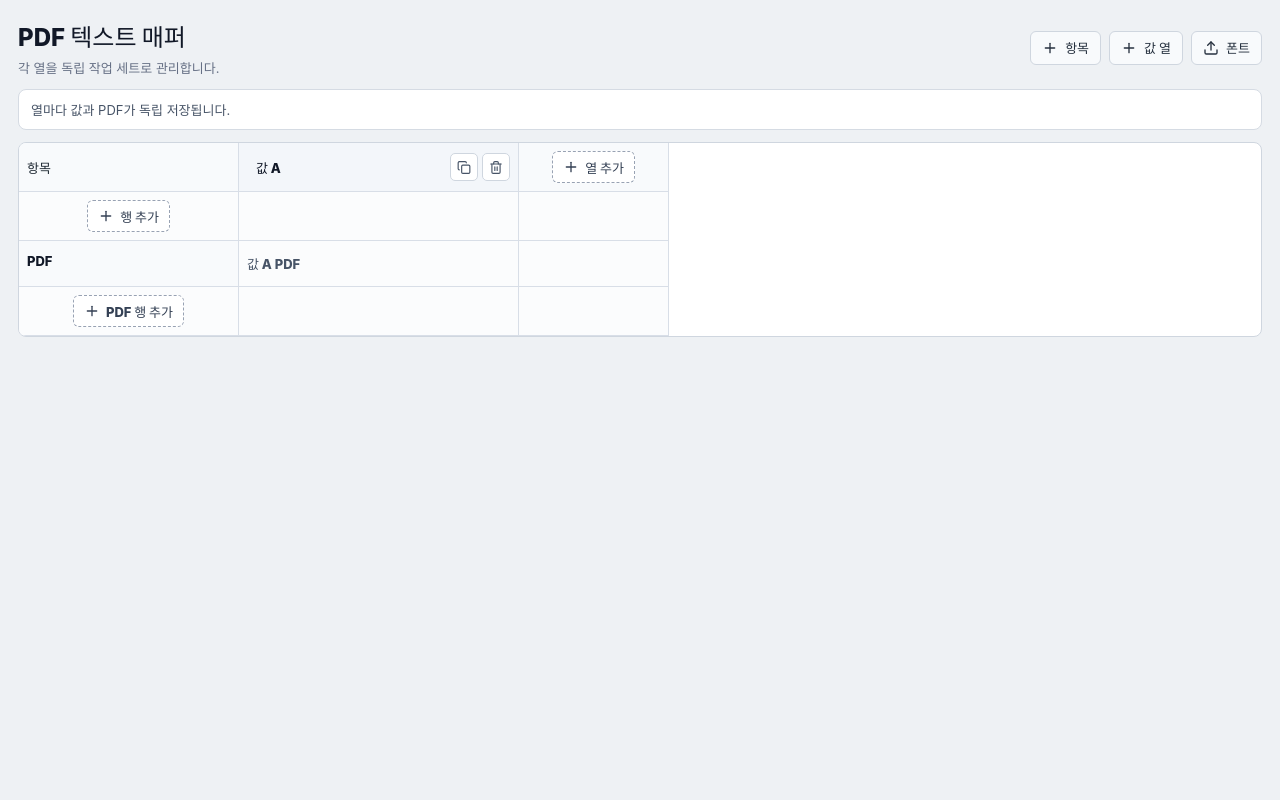
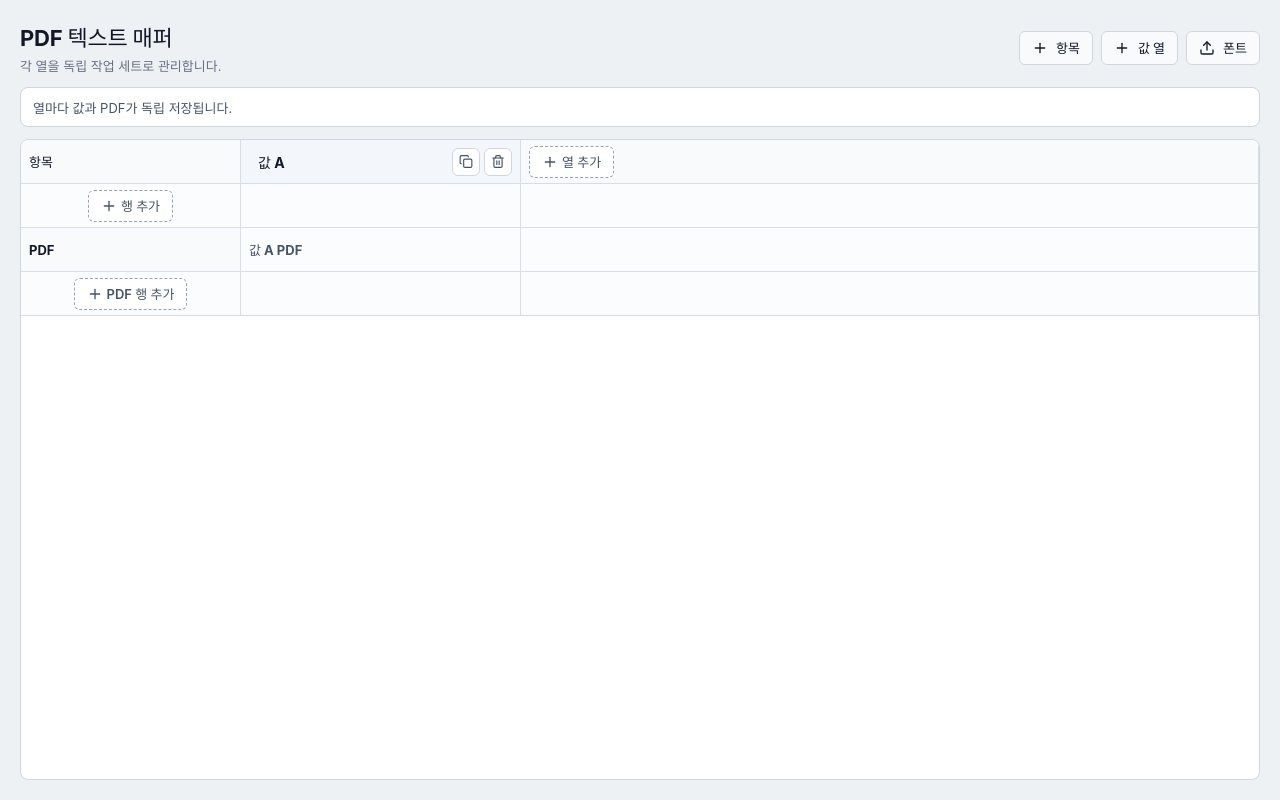
Before and after one commit to oz9564-hash/Pwork, a React (Vite) app: page / in a window 1280 px wide. Both pictures are taken after a click on the button "값 열". Built offline with nearby package versions, Linux system fonts and the light colour scheme.

Commit message:
Refine spreadsheet layout and design tokens

```diff
--- a/src/App.tsx
+++ b/src/App.tsx
@@ -388,7 +388,7 @@
           <div
             className="sheet"
             style={{
-              gridTemplateColumns: `220px ${columns.map((column) => `${getColumnWidth(column.id)}px`).join(" ")} 150px`,
+              gridTemplateColumns: `220px ${columns.map((column) => `${getColumnWidth(column.id)}px`).join(" ")} minmax(160px, 1fr)`,
             }}
           >
             <div className="sheetCell sheetHead stickyCol">항목</div>
--- a/src/styles.css
+++ b/src/styles.css
@@ -1,8 +1,60 @@
+/* =========================================================================
+   Design tokens
+   ========================================================================= */
 :root {
   font-family:
     Inter, Pretendard, "Segoe UI", system-ui, -apple-system, BlinkMacSystemFont, sans-serif;
-  color: #1f2933;
-  background: #eef1f4;
+
+  /* Type scale */
+  --fs-xs: 12px;
+  --fs-sm: 13px;
+  --fs-base: 14px;
+  --fs-title: 18px;
+  --fs-h1: 22px;
+
+  /* Weights */
+  --fw-medium: 500;
+  --fw-semibold: 600;
+  --fw-bold: 700;
+
+  /* Surfaces & lines */
+  --bg-app: #eef1f4;
+  --bg-surface: #ffffff;
+  --bg-muted: #f8fafc;
+  --bg-header: #f3f6fa;
+  --bg-subtle: #fbfcfd;
+  --border: #d8dee7;
+  --border-strong: #cfd6df;
+
+  /* Text */
+  --text: #111827;
+  --text-secondary: #475467;
+  --text-muted: #667085;
+
+  /* Accents */
+  --primary: #2563eb;
+  --primary-hover: #1d4ed8;
+  --primary-soft: #eff6ff;
+  --danger: #b42318;
+  --danger-strong: #dc2626;
+
+  /* Radius */
+  --radius-sm: 6px;
+  --radius-md: 8px;
+
+  /* Spacing */
+  --space-1: 4px;
+  --space-2: 8px;
+  --space-3: 12px;
+  --space-4: 16px;
+  --space-5: 20px;
+
+  /* Grid */
+  --row-h: 44px;
+
+  color: var(--text);
+  background: var(--bg-app);
+  font-size: var(--fs-base);
   font-synthesis: none;
   text-rendering: optimizeLegibility;
   -webkit-font-smoothing: antialiased;
@@ -21,7 +73,7 @@
 
 body {
   margin: 0;
-  min-width: 1180px;
+  min-width: 960px;
 }
 
 button,
@@ -36,80 +88,91 @@
 
 button:disabled {
   cursor: not-allowed;
-  opacity: 0.55;
+  opacity: 0.5;
 }
 
+/* =========================================================================
+   App shell
+   ========================================================================= */
 .appShell {
+  display: flex;
+  flex-direction: column;
   min-height: 100vh;
-  padding: 18px;
+  padding: var(--space-5);
+  gap: var(--space-3);
 }
 
 .topBar {
   display: flex;
   align-items: center;
   justify-content: space-between;
-  gap: 18px;
-  margin-bottom: 12px;
+  gap: var(--space-4);
 }
 
 .topBar h1,
 .modalHeader h2 {
   margin: 0;
-  color: #111827;
+  color: var(--text);
 }
 
 .topBar h1 {
-  font-size: 24px;
-  font-weight: 760;
+  font-size: var(--fs-h1);
+  font-weight: var(--fw-bold);
+  letter-spacing: -0.01em;
 }
 
 .topBar p,
 .modalHeader p {
-  margin: 5px 0 0;
-  color: #667085;
-  font-size: 13px;
+  margin: var(--space-1) 0 0;
+  color: var(--text-muted);
+  font-size: var(--fs-sm);
 }
 
 .topActions {
   display: flex;
   align-items: center;
-  gap: 8px;
+  gap: var(--space-2);
 }
 
 .notice {
   display: flex;
+  flex-wrap: wrap;
+  align-items: center;
   justify-content: space-between;
-  gap: 16px;
+  gap: var(--space-2) var(--space-4);
   min-height: 40px;
-  padding: 10px 12px;
-  margin-bottom: 12px;
-  border: 1px solid #d5dbe3;
-  border-radius: 8px;
-  background: #ffffff;
-  color: #475467;
-  font-size: 13px;
+  padding: var(--space-2) var(--space-3);
+  border: 1px solid var(--border-strong);
+  border-radius: var(--radius-md);
+  background: var(--bg-surface);
+  color: var(--text-secondary);
+  font-size: var(--fs-sm);
 }
 
 .notice strong {
-  color: #b42318;
-  font-weight: 680;
+  color: var(--danger);
+  font-weight: var(--fw-semibold);
 }
 
+/* =========================================================================
+   Buttons
+   ========================================================================= */
 .button,
 .iconButton,
 .smallButton {
   display: inline-flex;
   align-items: center;
   justify-content: center;
-  gap: 7px;
+  gap: var(--space-2);
   min-height: 34px;
-  border: 1px solid #cfd6df;
-  border-radius: 6px;
-  padding: 0 11px;
-  background: #ffffff;
-  color: #26313f;
-  font-weight: 680;
-  font-size: 13px;
+  border: 1px solid var(--border-strong);
+  border-radius: var(--radius-sm);
+  padding: 0 var(--space-3);
+  background: var(--bg-surface);
+  color: var(--text);
+  font-weight: var(--fw-semibold);
+  font-size: var(--fs-sm);
+  transition: background 0.12s ease, border-color 0.12s ease, color 0.12s ease;
 }
 
 .button input,
@@ -118,14 +181,25 @@
 }
 
 .button.primary {
-  border-color: #2563eb;
-  background: #2563eb;
+  border-color: var(--primary);
+  background: var(--primary);
   color: #ffffff;
+}
+
+.button.primary:hover {
+  border-color: var(--primary-hover);
+  background: var(--primary-hover);
 }
 
 .button.secondary,
 .smallButton {
-  background: #f8fafc;
+  background: var(--bg-muted);
+}
+
+.button.secondary:hover,
+.smallButton:hover {
+  border-color: #b6c0cd;
+  background: #eef2f7;
 }
 
 .button.ghost {
@@ -133,9 +207,13 @@
   background: transparent;
 }
 
+.button.ghost:hover {
+  background: var(--bg-muted);
+}
+
 .button.danger,
 .iconButton.danger {
-  color: #b42318;
+  color: var(--danger);
 }
 
 .button.full {
@@ -143,29 +221,43 @@
 }
 
 .iconButton {
-  width: 36px;
-  padding: 1px 3px;
+  width: 34px;
+  padding: 0;
 }
 
+.iconButton:hover {
+  border-color: #b6c0cd;
+  background: var(--bg-muted);
+}
+
+/* =========================================================================
+   Empty state
+   ========================================================================= */
 .emptySheet {
   display: flex;
+  flex: 1;
   flex-direction: column;
   align-items: center;
   justify-content: center;
-  gap: 12px;
+  gap: var(--space-3);
   min-height: 430px;
-  border: 1px solid #d5dbe3;
-  border-radius: 8px;
-  background: #ffffff;
-  color: #667085;
+  border: 1px solid var(--border-strong);
+  border-radius: var(--radius-md);
+  background: var(--bg-surface);
+  color: var(--text-muted);
+  font-size: var(--fs-base);
 }
 
+/* =========================================================================
+   Sheet (spreadsheet surface)
+   ========================================================================= */
 .sheetWrap {
-  border: 1px solid #cfd6df;
-  border-radius: 8px;
-  background: #ffffff;
+  flex: 1;
+  min-height: 0;
+  border: 1px solid var(--border-strong);
+  border-radius: var(--radius-md);
+  background: var(--bg-surface);
   overflow: auto;
-  max-height: calc(100vh - 118px);
 }
 
 .sheet {
@@ -175,30 +267,31 @@
 }
 
 .sheetCell {
-  min-height: 48px;
-  border-right: 1px solid #d8dee7;
-  border-bottom: 1px solid #d8dee7;
-  background: #ffffff;
-  padding: 8px;
+  display: flex;
+  align-items: center;
+  min-height: var(--row-h);
+  border-right: 1px solid var(--border);
+  border-bottom: 1px solid var(--border);
+  background: var(--bg-surface);
+  padding: 0 var(--space-2);
 }
 
 .sheetHead {
   position: sticky;
   top: 0;
   z-index: 4;
-  display: flex;
-  align-items: center;
-  min-height: 48px;
-  background: #f3f6fa;
-  font-size: 13px;
-  font-weight: 800;
+  min-height: var(--row-h);
+  background: var(--bg-header);
+  color: var(--text);
+  font-size: var(--fs-sm);
+  font-weight: var(--fw-bold);
 }
 
 .stickyCol {
   position: sticky;
   left: 0;
   z-index: 3;
-  background: #f8fafc;
+  background: var(--bg-muted);
 }
 
 .sheetHead.stickyCol {
@@ -208,36 +301,57 @@
 .columnHead {
   position: sticky;
   justify-content: space-between;
-  gap: 8px;
+  gap: var(--space-2);
   overflow: visible;
 }
 
 .addColumnCell {
-  justify-content: center;
-  background: #f8fafc;
+  justify-content: flex-start;
+  background: var(--bg-muted);
 }
 
 .columnHead input,
 .rowLabel input,
 .valueCell input {
   width: 100%;
-  height: 32px;
+  height: 100%;
+  min-height: 30px;
   border: 1px solid transparent;
-  border-radius: 5px;
-  padding: 0 8px;
+  border-radius: var(--radius-sm);
+  padding: 0 var(--space-2);
   background: transparent;
-  color: #111827;
+  color: var(--text);
+  font-size: var(--fs-base);
 }
 
 .columnHead input {
-  font-weight: 800;
+  font-weight: var(--fw-bold);
 }
 
 .columnHead input:focus,
-.rowLabel input:focus,
+.rowLabel input:focus {
+  border-color: var(--primary);
+  background: var(--bg-surface);
+  outline: none;
+}
+
+/* Value cells behave like true spreadsheet cells: input fills the whole cell */
+.valueCell {
+  padding: 0;
+}
+
+.valueCell input {
+  border-radius: 0;
+  padding: 0 var(--space-3);
+}
+
+.valueCell input:hover {
+  background: var(--bg-muted);
+}
+
 .valueCell input:focus {
-  border-color: #2563eb;
-  background: #ffffff;
+  box-shadow: inset 0 0 0 2px var(--primary);
+  background: var(--bg-surface);
   outline: none;
 }
 
@@ -245,7 +359,7 @@
 .pdfCardActions {
   display: flex;
   align-items: center;
-  gap: 4px;
+  gap: var(--space-1);
   flex-shrink: 0;
 }
 
@@ -262,12 +376,14 @@
 .columnResizeHandle::after {
   content: "";
   position: absolute;
-  top: 8px;
+  top: var(--space-2);
   right: 3px;
-  width: 1px;
+  width: 2px;
   height: calc(100% - 16px);
-  background: #98a2b3;
+  border-radius: 1px;
+  background: var(--primary);
   opacity: 0;
+  transition: opacity 0.12s ease;
 }
 
 .columnResizeHandle:hover::after {
@@ -282,29 +398,34 @@
   justify-content: center;
   width: 28px;
   height: 28px;
-  border: 1px solid #cfd6df;
-  border-radius: 5px;
-  background: #ffffff;
-  color: #475467;
+  border: 1px solid var(--border-strong);
+  border-radius: var(--radius-sm);
+  background: var(--bg-surface);
+  color: var(--text-secondary);
+  transition: background 0.12s ease, border-color 0.12s ease, color 0.12s ease;
+}
+
+.columnTools button:hover,
+.rowLabel button:hover,
+.pdfCardActions button:hover {
+  border-color: #b6c0cd;
+  background: var(--bg-muted);
+  color: var(--text);
 }
 
 .rowLabel {
-  display: flex;
-  align-items: center;
-  gap: 6px;
-  font-weight: 700;
+  gap: var(--space-2);
+  font-weight: var(--fw-semibold);
 }
 
 .addRowLabel,
 .addRowCell,
 .emptyAddColumnCell {
-  min-height: 46px;
-  background: #fbfcfd;
+  min-height: var(--row-h);
+  background: var(--bg-subtle);
 }
 
 .addRowLabel {
-  display: flex;
-  align-items: center;
   justify-content: center;
 }
 
@@ -312,109 +433,108 @@
   display: inline-flex;
   align-items: center;
   justify-content: center;
-  gap: 6px;
+  gap: var(--space-1);
   min-height: 32px;
   border: 1px dashed #98a2b3;
-  border-radius: 6px;
-  background: #ffffff;
-  color: #344054;
-  padding: 0 10px;
-  font-size: 13px;
-  font-weight: 760;
+  border-radius: var(--radius-sm);
+  background: var(--bg-surface);
+  color: var(--text-secondary);
+  padding: 0 var(--space-3);
+  font-size: var(--fs-sm);
+  font-weight: var(--fw-semibold);
+  transition: background 0.12s ease, border-color 0.12s ease, color 0.12s ease;
 }
 
 .addSheetButton:hover {
-  border-color: #2563eb;
-  color: #1d4ed8;
-  background: #eff6ff;
+  border-color: var(--primary);
+  color: var(--primary-hover);
+  background: var(--primary-soft);
 }
 
-.valueCell {
-  display: flex;
-  align-items: center;
-}
-
+/* PDF section of the sheet */
 .pdfLabel {
-  min-height: 44px;
-  display: flex;
-  align-items: flex-start;
-  padding-top: 12px;
-  color: #111827;
-  font-size: 13px;
-  font-weight: 800;
+  min-height: var(--row-h);
+  color: var(--text);
+  font-size: var(--fs-sm);
+  font-weight: var(--fw-bold);
 }
 
 .pdfSectionHead {
-  min-height: 44px;
-  display: flex;
-  align-items: center;
-  background: #fbfcfd;
-  color: #475467;
-  font-size: 13px;
-  font-weight: 800;
+  min-height: var(--row-h);
+  background: var(--bg-subtle);
+  color: var(--text-secondary);
+  font-size: var(--fs-sm);
+  font-weight: var(--fw-bold);
 }
 
 .pdfSlotCell {
-  min-height: 56px;
-  display: flex;
-  align-items: center;
-  background: #fbfcfd;
+  min-height: calc(var(--row-h) + 14px);
+  background: var(--bg-subtle);
 }
 
 .pdfCard {
   display: grid;
   grid-template-columns: minmax(0, 1fr) auto;
-  gap: 8px;
+  gap: var(--space-2);
   align-items: center;
   width: 100%;
   min-height: 42px;
-  border: 2px solid #8a8f98;
-  border-radius: 4px;
-  background: #ffffff;
-  padding: 7px 8px;
+  border: 1px solid var(--border-strong);
+  border-radius: var(--radius-sm);
+  background: var(--bg-surface);
+  padding: var(--space-2);
   cursor: pointer;
+  transition: border-color 0.12s ease, box-shadow 0.12s ease;
+}
+
+.pdfCard:hover {
+  border-color: #b6c0cd;
 }
 
 .pdfCard.ready {
-  border-color: #2563eb;
-  background: #eff6ff;
+  border-color: var(--primary);
+  background: var(--primary-soft);
 }
 
 .pdfCard span {
   overflow: hidden;
   white-space: nowrap;
   text-overflow: ellipsis;
-  color: #111827;
-  font-size: 13px;
-  font-weight: 720;
+  color: var(--text);
+  font-size: var(--fs-sm);
+  font-weight: var(--fw-semibold);
 }
 
 .pdfUploadSlot {
   display: inline-flex;
   align-items: center;
   justify-content: center;
-  gap: 6px;
+  gap: var(--space-2);
   width: 100%;
   min-height: 38px;
   border: 1px dashed #98a2b3;
-  border-radius: 6px;
-  background: #ffffff;
-  color: #475467;
-  font-size: 13px;
-  font-weight: 760;
+  border-radius: var(--radius-sm);
+  background: var(--bg-surface);
+  color: var(--text-secondary);
+  font-size: var(--fs-sm);
+  font-weight: var(--fw-semibold);
   cursor: pointer;
+  transition: background 0.12s ease, border-color 0.12s ease, color 0.12s ease;
 }
 
 .pdfUploadSlot:hover {
-  border-color: #2563eb;
-  color: #1d4ed8;
-  background: #eff6ff;
+  border-color: var(--primary);
+  color: var(--primary-hover);
+  background: var(--primary-soft);
 }
 
 .pdfUploadSlot input {
   display: none;
 }
 
+/* =========================================================================
+   Modal
+   ========================================================================= */
 .modalBackdrop {
   position: fixed;
   inset: 0;
@@ -422,7 +542,7 @@
   display: flex;
   align-items: center;
   justify-content: center;
-  padding: 18px;
+  padding: var(--space-5);
   background: rgb(15 23 42 / 0.52);
 }
 
@@ -431,10 +551,15 @@
   grid-template-rows: auto minmax(0, 1fr) auto;
   width: min(1420px, calc(100vw - 36px));
   height: min(900px, calc(100vh - 36px));
-  border-radius: 8px;
-  background: #ffffff;
+  border-radius: var(--radius-md);
+  background: var(--bg-surface);
   overflow: hidden;
   box-shadow: 0 22px 70px rgb(15 23 42 / 0.26);
+}
+
+.modalHeader h2 {
+  font-size: var(--fs-title);
+  font-weight: var(--fw-bold);
 }
 
 .modalHeader,
@@ -442,21 +567,21 @@
   display: flex;
   align-items: center;
   justify-content: space-between;
-  gap: 16px;
-  padding: 14px 16px;
+  gap: var(--space-4);
+  padding: var(--space-3) var(--space-4);
   border-bottom: 1px solid #e4e7ec;
 }
 
 .modalFooter {
   border-top: 1px solid #e4e7ec;
   border-bottom: 0;
-  color: #667085;
-  font-size: 13px;
+  color: var(--text-muted);
+  font-size: var(--fs-sm);
 }
 
 .modalFooter > div {
   display: flex;
-  gap: 8px;
+  gap: var(--space-2);
 }
 
 .setupLayout {
@@ -468,23 +593,25 @@
 .fieldRail {
   display: flex;
   flex-direction: column;
-  gap: 12px;
+  gap: var(--space-3);
   min-height: 0;
-  padding: 14px;
+  padding: var(--space-4);
   border-right: 1px solid #e4e7ec;
-  background: #f8fafc;
+  background: var(--bg-muted);
 }
 
 .railTitle {
-  color: #475467;
-  font-size: 12px;
-  font-weight: 800;
+  color: var(--text-secondary);
+  font-size: var(--fs-xs);
+  font-weight: var(--fw-bold);
+  text-transform: uppercase;
+  letter-spacing: 0.04em;
 }
 
 .fieldList {
   display: flex;
   flex-direction: column;
-  gap: 8px;
+  gap: var(--space-2);
   overflow: auto;
   max-height: 310px;
 }
@@ -494,64 +621,80 @@
   gap: 3px;
   width: 100%;
   min-height: 56px;
-  border: 1px solid #d5dbe3;
-  border-radius: 8px;
-  background: #ffffff;
-  padding: 8px 10px;
+  border: 1px solid var(--border-strong);
+  border-radius: var(--radius-md);
+  background: var(--bg-surface);
+  padding: var(--space-2) var(--space-3);
   text-align: left;
+  transition: border-color 0.12s ease, box-shadow 0.12s ease;
+}
+
+.fieldButton:hover {
+  border-color: #b6c0cd;
 }
 
 .fieldButton span {
-  color: #475467;
-  font-size: 12px;
-  font-weight: 700;
+  color: var(--text-secondary);
+  font-size: var(--fs-xs);
+  font-weight: var(--fw-semibold);
 }
 
 .fieldButton strong {
-  color: #111827;
-  font-size: 14px;
-  font-weight: 720;
+  color: var(--text);
+  font-size: var(--fs-base);
+  font-weight: var(--fw-semibold);
   overflow-wrap: anywhere;
 }
 
 .fieldButton.active {
-  border-color: #2563eb;
+  border-color: var(--primary);
   box-shadow: 0 0 0 2px rgb(37 99 235 / 0.14);
 }
 
 .areaEditor {
   display: flex;
   flex-direction: column;
-  gap: 10px;
-  padding-top: 12px;
-  border-top: 1px solid #d5dbe3;
+  gap: var(--space-3);
+  padding-top: var(--space-3);
+  border-top: 1px solid var(--border-strong);
 }
 
 .areaEditor label {
   display: grid;
-  gap: 5px;
-  color: #475467;
-  font-size: 12px;
-  font-weight: 700;
+  gap: var(--space-1);
+  color: var(--text-secondary);
+  font-size: var(--fs-xs);
+  font-weight: var(--fw-semibold);
 }
 
 .areaEditor input,
 .areaEditor select {
   width: 100%;
   height: 36px;
-  border: 1px solid #cfd6df;
-  border-radius: 6px;
-  padding: 0 10px;
-  color: #111827;
-  background: #ffffff;
+  border: 1px solid var(--border-strong);
+  border-radius: var(--radius-sm);
+  padding: 0 var(--space-3);
+  color: var(--text);
+  background: var(--bg-surface);
+  font-size: var(--fs-base);
+}
+
+.areaEditor input:focus,
+.areaEditor select:focus {
+  border-color: var(--primary);
+  outline: none;
+  box-shadow: 0 0 0 2px rgb(37 99 235 / 0.14);
 }
 
 .areaEditor p {
   margin: 0;
-  color: #667085;
-  font-size: 13px;
+  color: var(--text-muted);
+  font-size: var(--fs-sm);
 }
 
+/* =========================================================================
+   PDF stage
+   ========================================================================= */
 .pdfStageWrap {
   display: grid;
   grid-template-rows: auto minmax(0, 1fr);
@@ -564,25 +707,25 @@
   display: flex;
   align-items: center;
   justify-content: center;
-  gap: 12px;
-  padding: 10px;
-  border-bottom: 1px solid #cfd6df;
-  background: #ffffff;
-  color: #475467;
-  font-size: 13px;
-  font-weight: 760;
+  gap: var(--space-3);
+  padding: var(--space-2);
+  border-bottom: 1px solid var(--border-strong);
+  background: var(--bg-surface);
+  color: var(--text-secondary);
+  font-size: var(--fs-sm);
+  font-weight: var(--fw-semibold);
 }
 
 .pdfScroll {
   min-height: 0;
   overflow: auto;
-  padding: 22px;
+  padding: var(--space-5);
 }
 
 .pdfCanvasBox {
   position: relative;
   margin: 0 auto;
-  background: #ffffff;
+  background: var(--bg-surface);
   box-shadow: 0 8px 24px rgb(15 23 42 / 0.18);
 }
 
@@ -604,12 +747,12 @@
   position: absolute;
   z-index: 2;
   transform: translate(-50%, -50%);
-  border: 1px dashed #2563eb;
+  border: 1px dashed var(--primary);
   background: rgb(239 246 255 / 0.72);
-  color: #1d4ed8;
+  color: var(--primary-hover);
   padding: 1px 3px;
   font-family: "LocalBatang", Batang, serif;
-  font-weight: 500;
+  font-weight: var(--fw-medium);
   line-height: 1;
   white-space: nowrap;
   pointer-events: none;
@@ -626,7 +769,7 @@
   color: #991b1b;
   padding: 1px 3px;
   font-family: "LocalBatang", Batang, serif;
-  font-weight: 500;
+  font-weight: var(--fw-medium);
   line-height: 1;
   cursor: move;
   user-select: none;
@@ -641,33 +784,33 @@
   justify-content: center;
   width: 16px;
   height: 16px;
-  border: 1px solid #dc2626;
+  border: 1px solid var(--danger-strong);
   border-radius: 50%;
-  background: #ffffff;
-  color: #dc2626;
+  background: var(--bg-surface);
+  color: var(--danger-strong);
   padding: 0;
   font-family:
     Inter, Pretendard, "Segoe UI", system-ui, -apple-system, BlinkMacSystemFont, sans-serif;
-  font-size: 12px;
-  font-weight: 800;
+  font-size: var(--fs-xs);
+  font-weight: var(--fw-bold);
   line-height: 1;
   cursor: pointer;
 }
 
 .mappedArea.selected {
-  border-color: #2563eb;
+  border-color: var(--primary);
   background: rgb(239 246 255 / 0.86);
-  color: #1d4ed8;
+  color: var(--primary-hover);
 }
 
 .mappedArea.preview {
   align-items: flex-start;
   border-color: transparent;
   background: transparent;
-  color: #111827;
+  color: var(--text);
   font-family: "LocalBatang", Batang, serif;
   padding: 0;
-  font-weight: 500;
+  font-weight: var(--fw-medium);
   line-height: 1;
   cursor: default;
   pointer-events: none;
@@ -680,11 +823,11 @@
 }
 
 .mappedArea strong {
-  color: #1d4ed8;
+  color: var(--primary-hover);
   font-family:
     Inter, Pretendard, "Segoe UI", system-ui, -apple-system, BlinkMacSystemFont, sans-serif;
-  font-size: 12px;
-  font-weight: 800;
+  font-size: var(--fs-xs);
+  font-weight: var(--fw-bold);
 }
 
 .loading {
@@ -693,10 +836,10 @@
   left: 50%;
   top: 50%;
   transform: translate(-50%, -50%);
-  border: 1px solid #d5dbe3;
-  border-radius: 6px;
-  background: #ffffff;
-  padding: 10px 12px;
-  color: #475467;
-  font-weight: 720;
+  border: 1px solid var(--border-strong);
+  border-radius: var(--radius-sm);
+  background: var(--bg-surface);
+  padding: var(--space-2) var(--space-3);
+  color: var(--text-secondary);
+  font-weight: var(--fw-semibold);
 }
```
